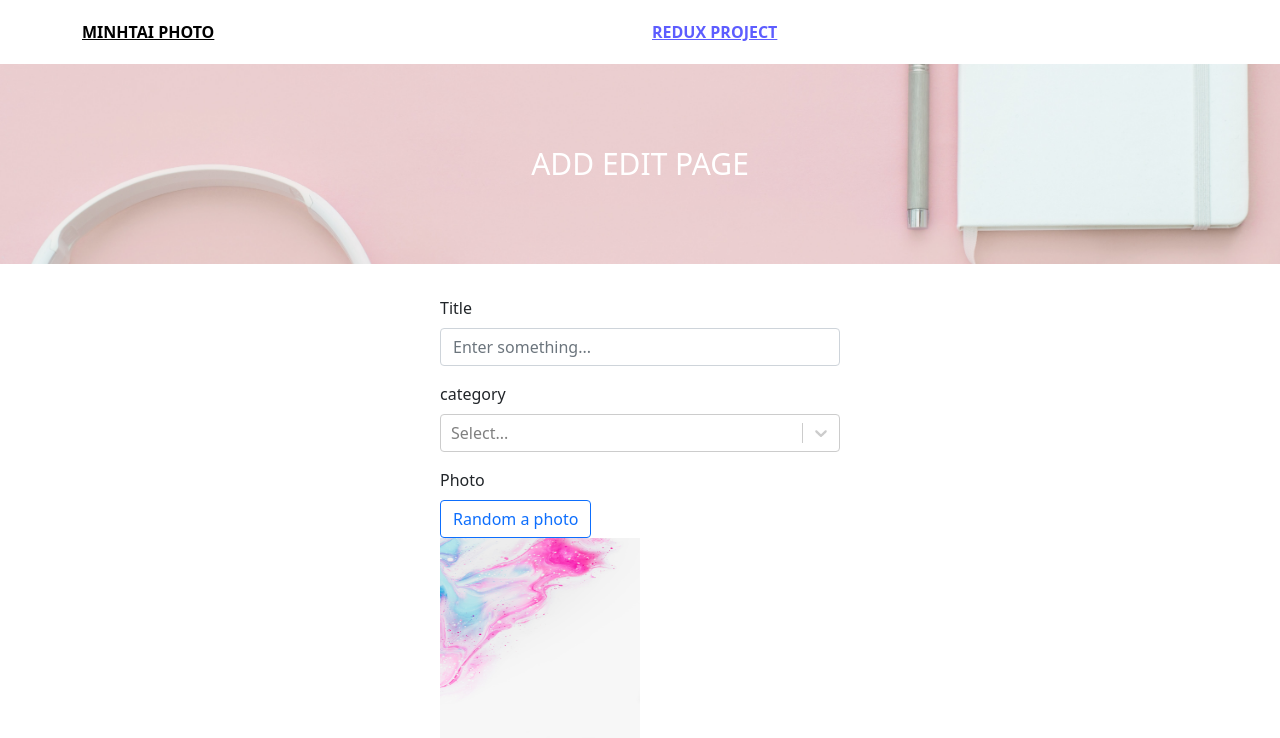
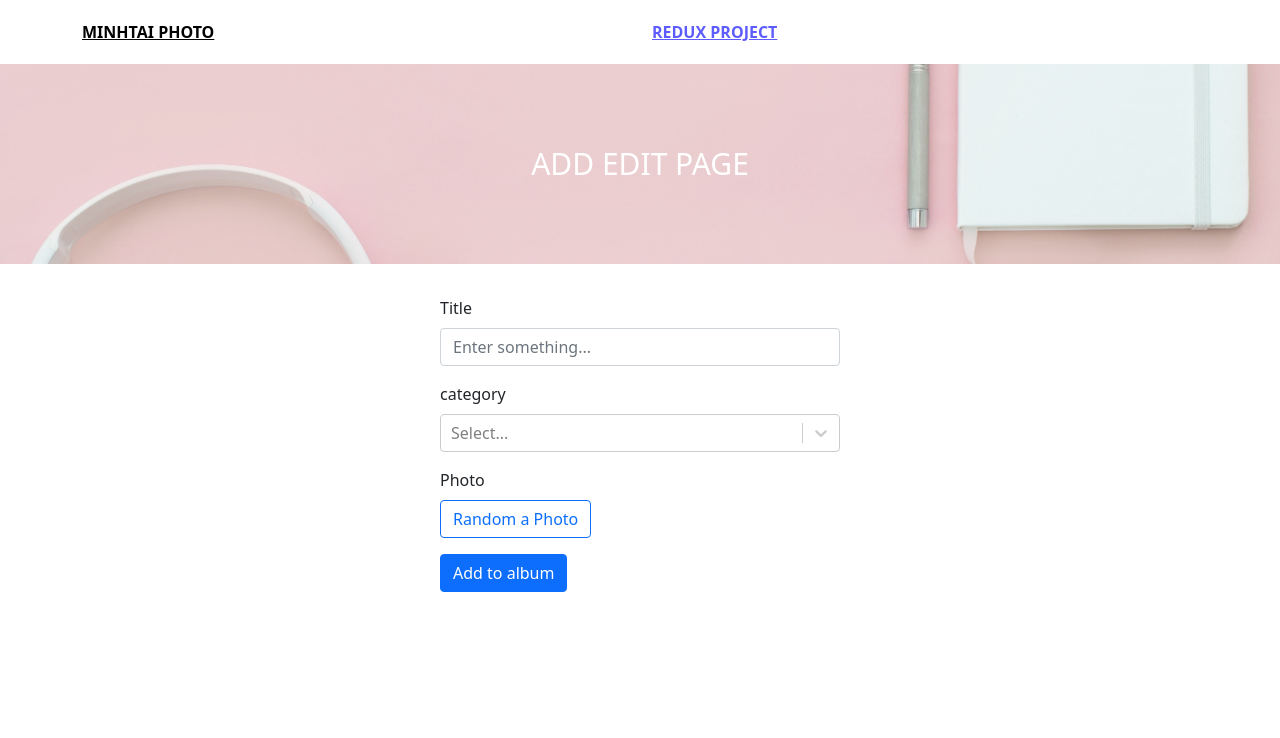
Before and after one commit to MinhTai6661/easy-front-end-photo-app, a React (Create React App) app: page /photos/123 in a window 1280 px wide. Shown: the top 738 px of the page. Built offline with nearby package versions, Linux system fonts and the light colour scheme.

Commit message:
#6: create randomPhoto

```diff
--- a/src/components/Header/Header.scss
+++ b/src/components/Header/Header.scss
@@ -3,13 +3,13 @@
     font-weight: 700;
     background-color: #fff;
 
-
     &__title {
         color: #000;
     }
     &__link {
+        color:#000;
         &--active,
-        &:hover{
+        &:hover {
             color: rgba(41, 41, 255, 0.755);
         }
     }
--- a/src/components/Header/index.js
+++ b/src/components/Header/index.js
@@ -18,7 +18,7 @@ function Header(props) {
                     </Col>
                     <Col>
                         <NavLink
-                            to="photos"
+                            to="/photos"
                             className={(nav)=>{
                                 return `header__link ${nav.isActive && 'header__link--active'}`
                             }}
--- /dev/null
+++ b/src/components/RandomPhoto/index.js
@@ -0,0 +1,51 @@
+import PropTypes from 'prop-types';
+import { Button } from 'reactstrap';
+
+RandomPhoto.propTypes = {
+    name: PropTypes.string,
+    imageUrl: PropTypes.string,
+    onImageChange: PropTypes.func,
+    onRandomBlur: PropTypes.func,
+};
+
+RandomPhoto.defaultProps = {
+    name: '',
+    imageUrl: '',
+    onImageUrlChange: null,
+    onRandomButtonBlur: null,
+  }
+
+const randomUrl = () => {
+    const randomId = Math.ceil(Math.random() * 2000);
+    return ` https://picsum.photos/id/${randomId}/300/300 `;
+};
+
+function RandomPhoto(props) {
+    const { name, imageUrl, onImageChange, onRandomBlur } = props;
+
+    const handeBtnClick = () => {
+        onImageChange(randomUrl());
+    };
+    return (
+        <div className="random-photo">
+            <div className="random-photo__btn">
+                <Button
+                    outline
+                    color="primary"
+                    onClick={handeBtnClick}
+                    onBlur={onRandomBlur}
+                    name={name}
+                >
+                    Random a Photo
+                </Button>
+            </div>
+            <div className="random-photo__img">
+                {imageUrl && (
+                    <img src={imageUrl} alt="click again to get new image" />
+                )}
+            </div>
+        </div>
+    );
+}
+
+export default RandomPhoto;
--- /dev/null
+++ b/src/customFields/RandomPhotoField/index.js
@@ -0,0 +1,33 @@
+import { FormGroup, Label } from 'reactstrap';
+import PropTypes from 'prop-types';
+import RandomPhoto from 'components/RandomPhoto';
+
+RandomPhotoField.propTypes = {
+    field: PropTypes.object.isRequired,
+    form: PropTypes.object.isRequired,
+    label: PropTypes.string,
+};
+
+function RandomPhotoField(props) {
+    const { field, form, label } = props;
+
+    const { value, name, onBlur } = field;
+    // console.log("🚀 ~ file: index.js ~ line 15 ~ RandomPhotoField ~ value", value)
+
+    const handleImageChange = (imageUrl)=>{
+        form.setFieldValue(name,imageUrl )
+    }
+    return (
+        <FormGroup>
+            <Label>{label}</Label>
+            <RandomPhoto
+                name={name}
+                imageUrl={value}
+                onImageChange = {handleImageChange}
+                onRandomBlur ={onBlur}
+             />
+        </FormGroup>
+    );
+}
+
+export default RandomPhotoField;
--- a/src/customFields/SelectField/index.js
+++ b/src/customFields/SelectField/index.js
@@ -25,14 +25,19 @@ function SelectField(props) {
 const selectedOption = options.find(option => option.value === value)
 
     const handeChangeSelect = (option) => {
-        const fakeEvent = {
-            target: {
-                value: option.value ||null,
-                name,
-            },
-        };
+        //cach 1
+        // const fakeEvent = {
+        //     target: {
+        //         value: option.value ||null,
+        //         name,
+        //     },
+        // };
 
-        field.onChange(fakeEvent)
+        // field.onChange(fakeEvent)
+
+        //cach 2: easier
+        form.setFieldValue(name, option.value ||null)
+
     };
     // console.log(field);
     return (
--- a/src/features/Photo/components/PhotoForm/index.js
+++ b/src/features/Photo/components/PhotoForm/index.js
@@ -9,6 +9,7 @@ import { PHOTO_CATEGORY_OPTIONS } from 'constants/global';
 import { Formik, Form, FastField } from 'formik';
 import InputField from 'customFields/InputField';
 import SelectField from 'customFields/SelectField';
+import RandomPhotoField from 'customFields/RandomPhotoField';
 
 PhotoForm.propTypes = {
     onSubmit: PropTypes.func,
@@ -18,20 +19,22 @@ function PhotoForm() {
     const initialValue = {
         title: '',
         category: null,
+        photo:''
     };
     return (
-
-        <Formik initialValues={initialValue}>
+        <Formik initialValues={initialValue} onSubmit={(data)=>{console.log('data: ',data)}}>
             {(formikProps) => {
                 const { values, errors, touched } = formikProps;
-                console.log('formikSProps: ', { values, errors, touched });
+                console.log(
+                    '🚀 ~ file: index.js ~ line 27 ~ PhotoForm ~  { values, errors, touched } ',
+                    { values, errors, touched }
+                );
                 return (
                     <Form>
                         <FastField
                             //props of FastField
                             name="title"
                             component={InputField}
-
                             //props passed to InputFeild
                             label="Title"
                             placeholder="Enter something..."
@@ -40,8 +43,6 @@ function PhotoForm() {
                         <FastField
                             name="category"
                             component={SelectField}
-
-
                             label="Category"
                             placeholder="input something..."
                             options={PHOTO_CATEGORY_OPTIONS}
@@ -55,22 +56,16 @@ function PhotoForm() {
                                 options={PHOTO_CATEGORY_OPTIONS}
                             />
                         </FormGroup> */}
+                        <FastField
+                            name="photo"
+                            component={RandomPhotoField}
+                            label="Photo"
+                        />
+
                         <FormGroup>
-                            <Label for="categoryId">Photo</Label>
-
-                            <div>
-                                <Button type="button" outline color="primary">
-                                    Random a photo
-                                </Button>
-                            </div>
-                            <div>
-                                <img
-                                    width="200px"
-                                    height="200px"
-                                    src={Images.COLORFUL_BG}
-                                    alt="colorful background"
-                                />
-                            </div>
+                            <Button type="submit" color="primary">
+                                Add to album
+                            </Button>
                         </FormGroup>
                     </Form>
                 );
```
